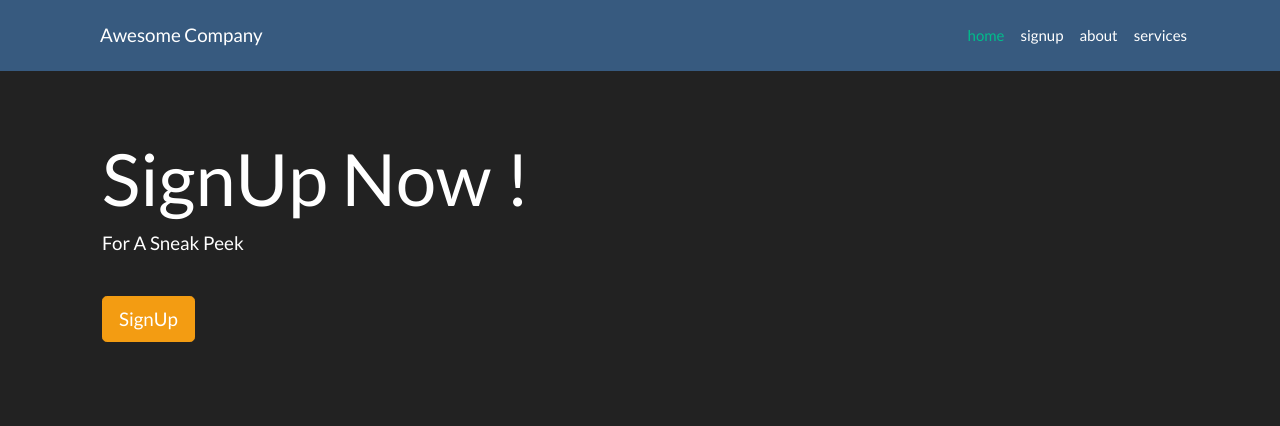
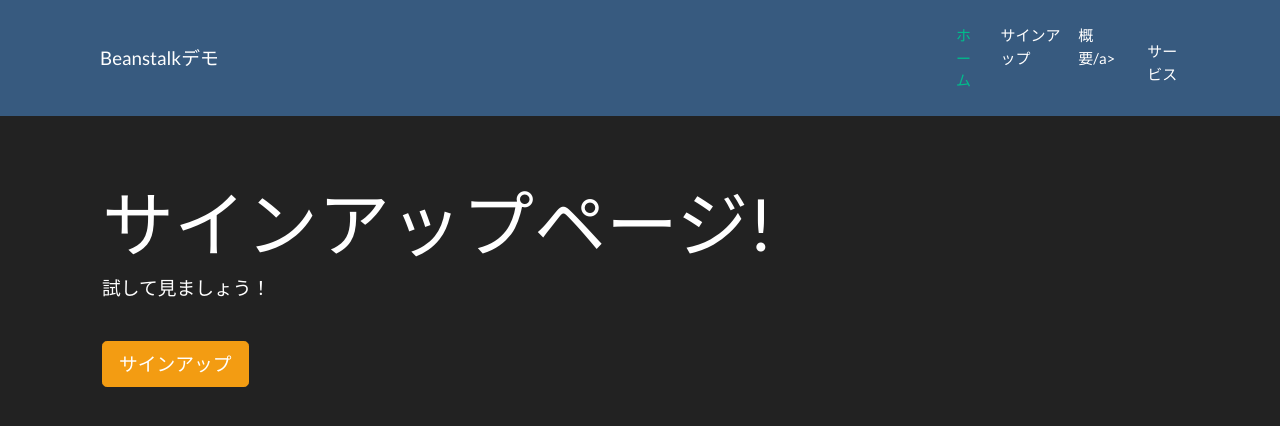
Before and after one commit to kentasato718/eb-flask, a Flask app: page / in a window 1280 px wide. Shown: the top 426 px of the page. Run offline with Flask 2, Linux system fonts and the light colour scheme; some libraries are stand-ins or nearby versions.

Commit message:
日本語化

```diff
--- a/app/templates/base.html
+++ b/app/templates/base.html
@@ -1,15 +1,15 @@
 <!DOCTYPE html>
-<html lang="en">
+<html lang="ja">
    <head>
       <meta charset="UTF-8">
       <link rel="stylesheet" type="text/css" href="{{ url_for('static', filename='styles.css')}}">
       <script src="https://stackpath.bootstrapcdn.com/bootstrap/4.1.3/js/bootstrap.min.js" integrity="sha384-ChfqqxuZUCnJSK3+MXmPNIyE6ZbWh2IMqE241rYiqJxyMiZ6OW/JmZQ5stwEULTy" crossorigin="anonymous"></script>
-      <title>Darkly</title>
+      <title>登録ページ</title>
    </head>
    <body>
       <nav class="navbar navbar-expand-lg navbar-dark bg-primary">
          <div class="container">
-            <a class="container navbar-brand" href="{{ url_for('home_page') }}">Awesome Company</a>
+            <a class="container navbar-brand" href="{{ url_for('home_page') }}">Beanstalkデモ</a>
             <button class="navbar-toggler" type="button" data-toggle="collapse"
                data-target="#navbarResponsive" aria-controls="navbarResponsive"
                aria-expanded="false" aria-label="Toggle navigation">
@@ -18,18 +18,18 @@
             <div class="collapse navbar-collapse" id="navbarResponsive">
                <ul class="navbar-nav ml-auto">
                   <li class="nav-item active">
-                      <a class="nav-link" href="{{ url_for('home_page') }}">home
+                      <a class="nav-link" href="{{ url_for('home_page') }}">ホーム
                      <span class="sr-only">(current)</span>
                      </a>
                   </li>
                    <li class="nav-item">
-                     <a class="nav-link" href="#">signup</a>
+                     <a class="nav-link" href="#">サインアップ</a>
                   </li>
                    <li class="nav-item">
-                     <a class="nav-link" href="#">about</a>
+                     <a class="nav-link" href="#">概要/a>
                   </li>
                   <li class="nav-item">
-                     <a class="nav-link" href="#">services</a>
+                     <a class="nav-link" href="#">サービス</a>
                   </li>
                </ul>
             </div>
--- a/app/templates/home.html
+++ b/app/templates/home.html
@@ -2,9 +2,9 @@
 
 {% block content %}
      <div style="background:transparent !important" class="container jumbotron">
-          <h1 class="display-3">SignUp Now !</h1>
-          <p class="lead">For A Sneak Peek</p>
+          <h1 class="display-3">サインアップページ!</h1>
+          <p class="lead">試して見ましょう！</p>
           <br>
-          <p class="lead"> <a class="btn btn-warning btn-lg" href="#" role="button">SignUp</a></p>
+          <p class="lead"> <a class="btn btn-warning btn-lg" href="#" role="button">サインアップ</a></p>
      </div>
 {% endblock %}
```
Also changed, not shown: 1 other file.
